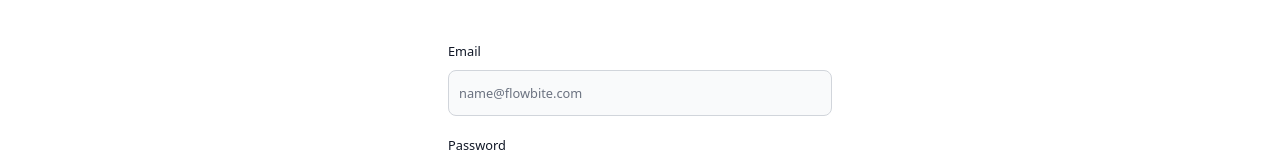
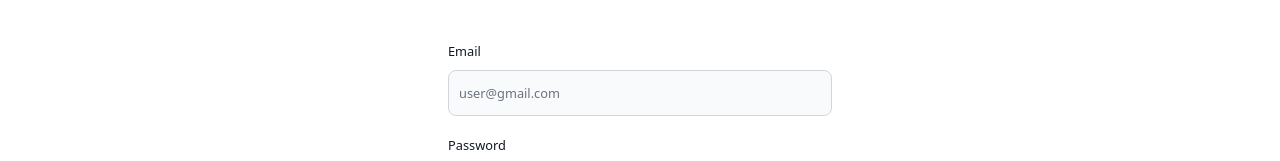
Before and after one commit to Martinpasaribu/Kasir-Online, a Vue app in the folder admin/: page /guest/login in a window 1280 px wide. Shown: the part 274-435 px from the top of the page. Built offline with nearby package versions, Linux system fonts and the light colour scheme.

Commit message:
update placholder

```diff
--- a/admin/src/views/Login.vue
+++ b/admin/src/views/Login.vue
@@ -14,7 +14,7 @@
             <div  class="max-w-sm mx-auto">
                 <div class="mb-5">
                     <label for="email" class="block mb-2 text-sm font-medium text-gray-900 dark:text-white"> Email</label>
-                    <input v-model="login.email"  type="email" id="email" class="bg-gray-50 border border-gray-300 text-gray-900 text-sm rounded-lg focus:ring-blue-500 focus:border-blue-500 block w-full p-2.5 dark:bg-gray-700 dark:border-gray-600 dark:placeholder-gray-400 dark:text-white dark:focus:ring-blue-500 dark:focus:border-blue-500" placeholder="name@flowbite.com" required />
+                    <input v-model="login.email"  type="email" id="email" class="bg-gray-50 border border-gray-300 text-gray-900 text-sm rounded-lg focus:ring-blue-500 focus:border-blue-500 block w-full p-2.5 dark:bg-gray-700 dark:border-gray-600 dark:placeholder-gray-400 dark:text-white dark:focus:ring-blue-500 dark:focus:border-blue-500" placeholder="user@gmail.com" required />
                 </div>
                 <div class="mb-5">
                     <label for="password" class="block mb-2 text-sm font-medium text-gray-900 dark:text-white"> Password</label>
--- a/admin/src/views/Register.vue
+++ b/admin/src/views/Register.vue
@@ -15,11 +15,11 @@
         <form @submit.prevent="submitRegister()" class="max-w-sm mx-auto">
             <div class="mb-5">
                 <label for="name" class="block mb-2 text-sm font-medium text-gray-900 dark:text-white">Your name</label>
-                <input  v-model="register.name" type="text" id="name" class="shadow-sm bg-gray-50 border border-gray-300 text-gray-900 text-sm rounded-lg focus:ring-blue-500 focus:border-blue-500 block w-full p-2.5 dark:bg-gray-700 dark:border-gray-600 dark:placeholder-gray-400 dark:text-white dark:focus:ring-blue-500 dark:focus:border-blue-500 dark:shadow-sm-light" placeholder="name@flowbite.com" required />
+                <input  v-model="register.name" type="text" id="name" class="shadow-sm bg-gray-50 border border-gray-300 text-gray-900 text-sm rounded-lg focus:ring-blue-500 focus:border-blue-500 block w-full p-2.5 dark:bg-gray-700 dark:border-gray-600 dark:placeholder-gray-400 dark:text-white dark:focus:ring-blue-500 dark:focus:border-blue-500 dark:shadow-sm-light" placeholder="name" required />
             </div>
             <div class="mb-5">
                 <label for="email" class="block mb-2 text-sm font-medium text-gray-900 dark:text-white">Your email</label>
-                <input  v-model="register.email" type="email" id="email" class="shadow-sm bg-gray-50 border border-gray-300 text-gray-900 text-sm rounded-lg focus:ring-blue-500 focus:border-blue-500 block w-full p-2.5 dark:bg-gray-700 dark:border-gray-600 dark:placeholder-gray-400 dark:text-white dark:focus:ring-blue-500 dark:focus:border-blue-500 dark:shadow-sm-light" placeholder="name@flowbite.com" required />
+                <input  v-model="register.email" type="email" id="email" class="shadow-sm bg-gray-50 border border-gray-300 text-gray-900 text-sm rounded-lg focus:ring-blue-500 focus:border-blue-500 block w-full p-2.5 dark:bg-gray-700 dark:border-gray-600 dark:placeholder-gray-400 dark:text-white dark:focus:ring-blue-500 dark:focus:border-blue-500 dark:shadow-sm-light" placeholder="user@gmail.com" required />
             </div>
             <div class="mb-5">
                 <label for="password" class="block mb-2 text-sm font-medium text-gray-900 dark:text-white">Your password</label>
```
